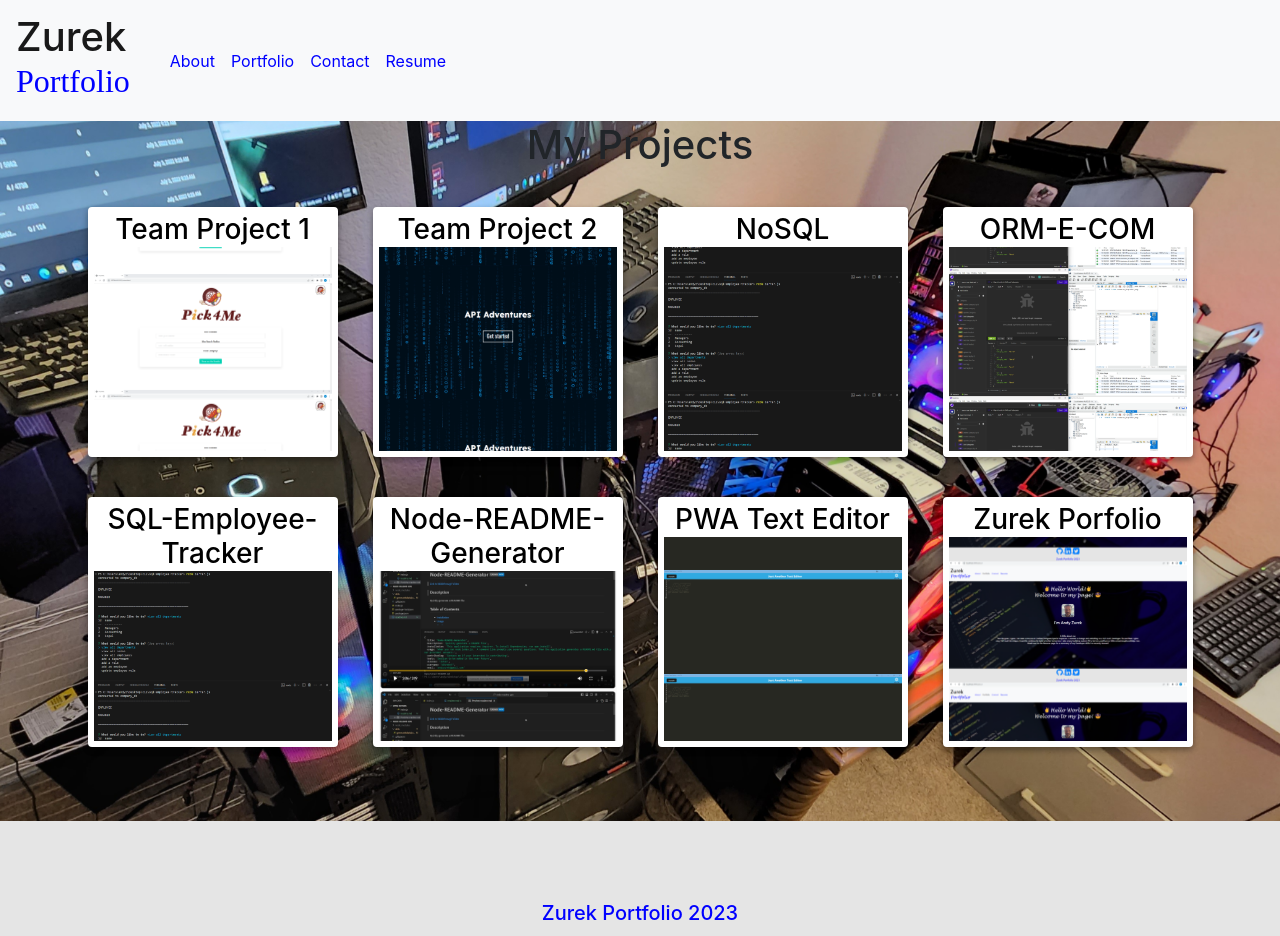
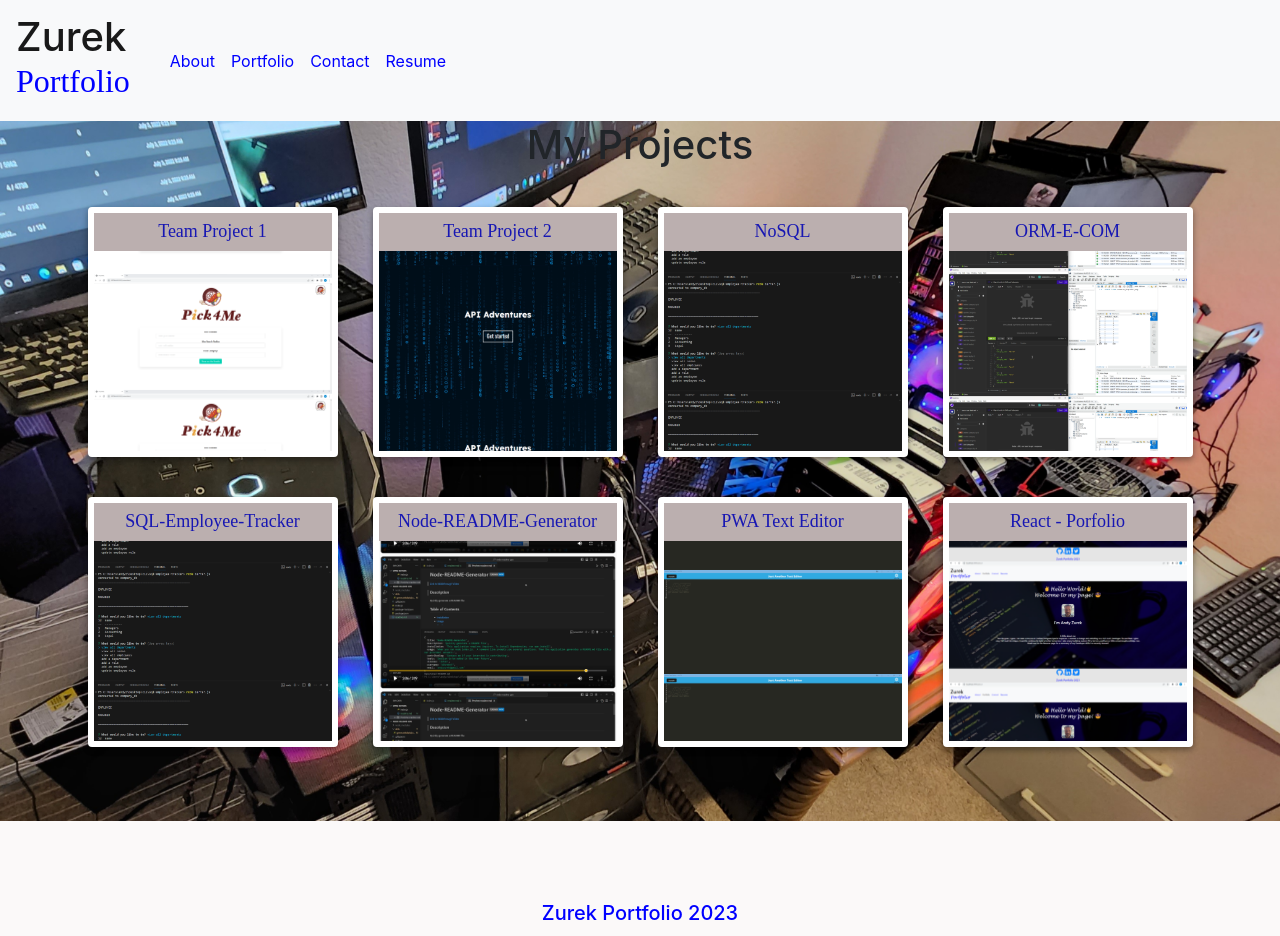
Before and after one commit to AZurek17/react-zurek-portfolio, a React (Vite) app: page /Portfolio in a window 1280 px wide. Built offline with nearby package versions, Linux system fonts and the light colour scheme; some icons are missing.

Commit message:
updated contact and resume page

```diff
--- a/src/components/Footer/style.css
+++ b/src/components/Footer/style.css
@@ -1,6 +1,6 @@
 .footer {
   min-height: 115px;
-  background: #e5e5e5;
+  background: rgb(251, 249, 249);
   position: relative;
 }
 
--- a/src/components/Navbar/index.jsx
+++ b/src/components/Navbar/index.jsx
@@ -5,7 +5,7 @@ import "./style.css";
 // Depending on the current path, this component sets the "active" class on the appropriate navigation link item
 function Navbar() {
   return (
-    <nav className="navbar navbar-expand-lg navbar-light bg-light">
+    <nav className="navbar navbar-expand-lg navbar-light bg-light" id="navBg">
       <Link className="navbar-brand" to="/">
         <h1  >Zurek<span id="zurek"> <h2>Portfolio</h2> </span></h1>
       </Link>
--- a/src/components/Navbar/style.css
+++ b/src/components/Navbar/style.css
@@ -6,6 +6,7 @@ nav.navbar.navbar-default {
 /* .navbar-item:hoover {
   transform: scale(2);
 } */
+
 
 #zurek {
   font-style: cursive;
@@ -20,4 +21,5 @@ nav.navbar.navbar-default {
 }
 .navbar-light .navbar-nav .nav-link {
     color: blue;
+
 }
--- a/src/index.css
+++ b/src/index.css
@@ -9,6 +9,6 @@ body,
 div[data-reactroot] {
   height: 100%;
   padding: 0;
-  margin: 0;
+  margin: 0
 
 }
--- a/src/pages/Contact.jsx
+++ b/src/pages/Contact.jsx
@@ -32,8 +32,8 @@ function Contact() {
 
     // First we check to see if the email is not valid or if the userName is empty. If so we set an error message to be displayed on the page.
     if (!validateEmail(email) || !userName) {
-      setErrorMessage('🤔 Email is invalid 🤔');
-    if (!userName) {
+      setErrorMessage('🤔 No Email entered 🤔');
+    if (!userName || !message) {
       setErrorMessage('🤔 No username entered 🤔');
     if (!message) {
       setErrorMessage('🤔 No Message entered 🤔');
@@ -54,7 +54,7 @@ function Contact() {
     return (
       <div id='contactBg'>
       <div className="container text-center"  >
-        <h2>😁Send me a message😁 {userName}</h2>
+        <h2>😁Send me a message😁</h2>
         <form className="form" onSubmit={handleFormSubmit}>
         <div className="container text-left">
         Name:
@@ -85,14 +85,15 @@ function Contact() {
             placeholder="Enter a short message here"
           />
           </div>
-          <button type="submit">Send Message</button>
+          <button type="submit" id='btnResume'>Send Message</button>
 
-        </form>
+
         {errorMessage && (
           <div>
-            <p className="error-text">{errorMessage}</p>
+            <h3 className="error-text">{errorMessage}</h3>
           </div>
         )}
+        </form>
       </div>
       </div>
     );
--- a/src/pages/Portfolio.jsx
+++ b/src/pages/Portfolio.jsx
@@ -165,7 +165,7 @@ class Discover extends Component {
 
               <div className="col">
                   <div className="card" id="pCard8">
-                    <h3 id='titleP'>Zurek Porfolio</h3>
+                    <h3 id='titleP'>React - Porfolio</h3>
                     <a
                       className="hiddenLink"
                       href="#"
--- a/src/pages/Resume.jsx
+++ b/src/pages/Resume.jsx
@@ -16,6 +16,8 @@ function Resume() {
       <div className="hero text-center" >
 
      <div className="hero text-left mx-5" id="resume">
+     <h2><span id="zurek">Brief Resume:</span></h2>
+     <br></br>
             <h4>Front-end Proficiencies:</h4>
                 <li>HTML,</li>
                 <li>CSS,</li>
@@ -24,6 +26,7 @@ function Resume() {
                 <li>Responsive design,</li>
                 <li>React,</li>
                 <li>BootStrap,</li>
+
                 <br></br>
 
           <h4>Back-end Proficiencies:</h4>
@@ -37,7 +40,7 @@ function Resume() {
                 <li>GraphQL</li>
 
   <br></br>
-                <button className="btn" id='btnResume'><a href='https://www.dropbox.com/scl/fi/ecr3mqrtkki7439qhu8t4/zurek-resume.pdf?rlkey=0ezj6b2h34iesd3xcwl48vlev&dl=0'>Download My Resume Here!</a></button>
+                <button className="btn" id='btnResume'><a href='https://www.dropbox.com/scl/fi/ecr3mqrtkki7439qhu8t4/zurek-resume.pdf?rlkey=0ezj6b2h34iesd3xcwl48vlev&dl=0'>Download Full Resume Here!</a></button>
      </div>
 
      </div>
--- a/src/styles/Card/style.css
+++ b/src/styles/Card/style.css
@@ -61,8 +61,12 @@
 }
 
 #titleP {
- background-color: white;
+ background-color: rgb(187, 175, 175);
  color: black;
+ font-family: "Lucida Handwriting";
+  font-size: 18px;
+  color: rgb(23, 23, 179);
+  padding: 8px;
 }
 
 #pCard2 {
@@ -176,4 +180,6 @@
 }
 .card:hover .hiddenLink{
   display: inline;
+  transform: scale(1.15);
+
 }
--- a/src/styles/Hero/style.css
+++ b/src/styles/Hero/style.css
@@ -119,7 +119,7 @@
 }
 
 #btnResume {
-  background-color: #4CAF50; /* Green */
+  background-color: blue; /* Green */
   border: none;
   color: white;
   padding: 10px 30px;
@@ -130,12 +130,22 @@
   margin: 4px 2px;
   cursor: pointer;
   border-radius: 12px;
+
+
+
+
 }
 #resume {
   color: white;
   font-size: 12px;
   justify-items: right;
 }
+#resume a {
+  color: white;
+  font-size: 18px;
+  justify-items: right;
+}
+
 
 
 #pBg {
```
